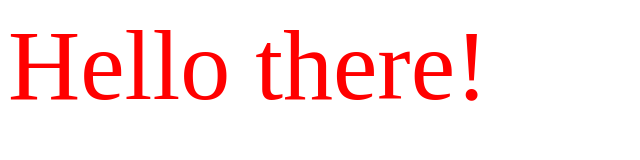
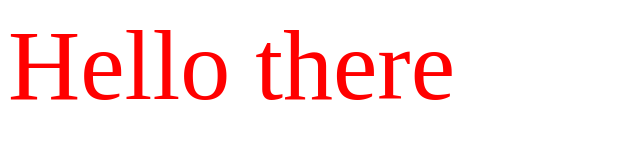
Before and after one commit to nudlez/nudlez.github.io, a plain HTML site: page index.html in a window 1280 px wide. Shown: the full height of the page, 0-640 px from the left. Drawn offline with Linux system fonts and the light colour scheme.

Commit message:
Update index.html

```diff
--- a/index.html
+++ b/index.html
@@ -8,6 +8,6 @@
   <link rel="stylesheet" href="main.css">
 </head>
 <body>
-  <span>Hello there!</span>
+  <span>Hello there</span>
 </body>
 </html>
```
